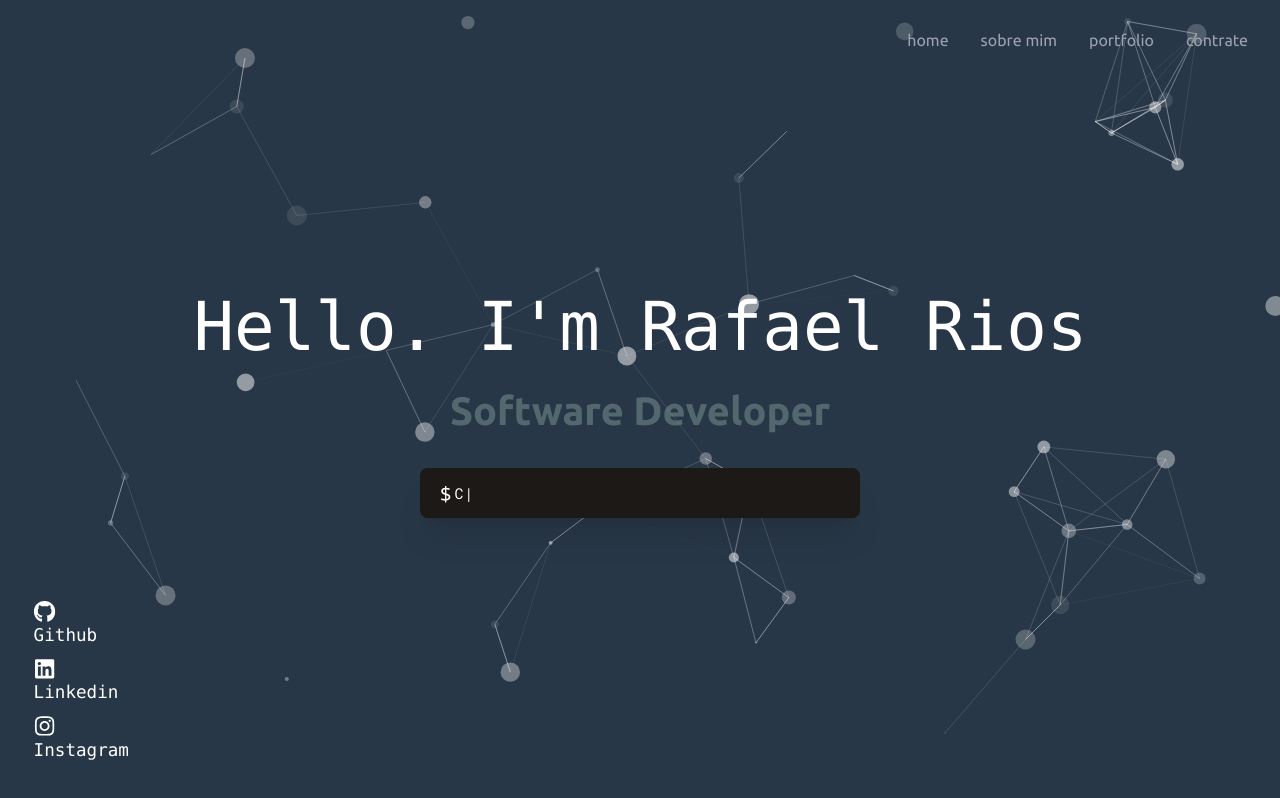
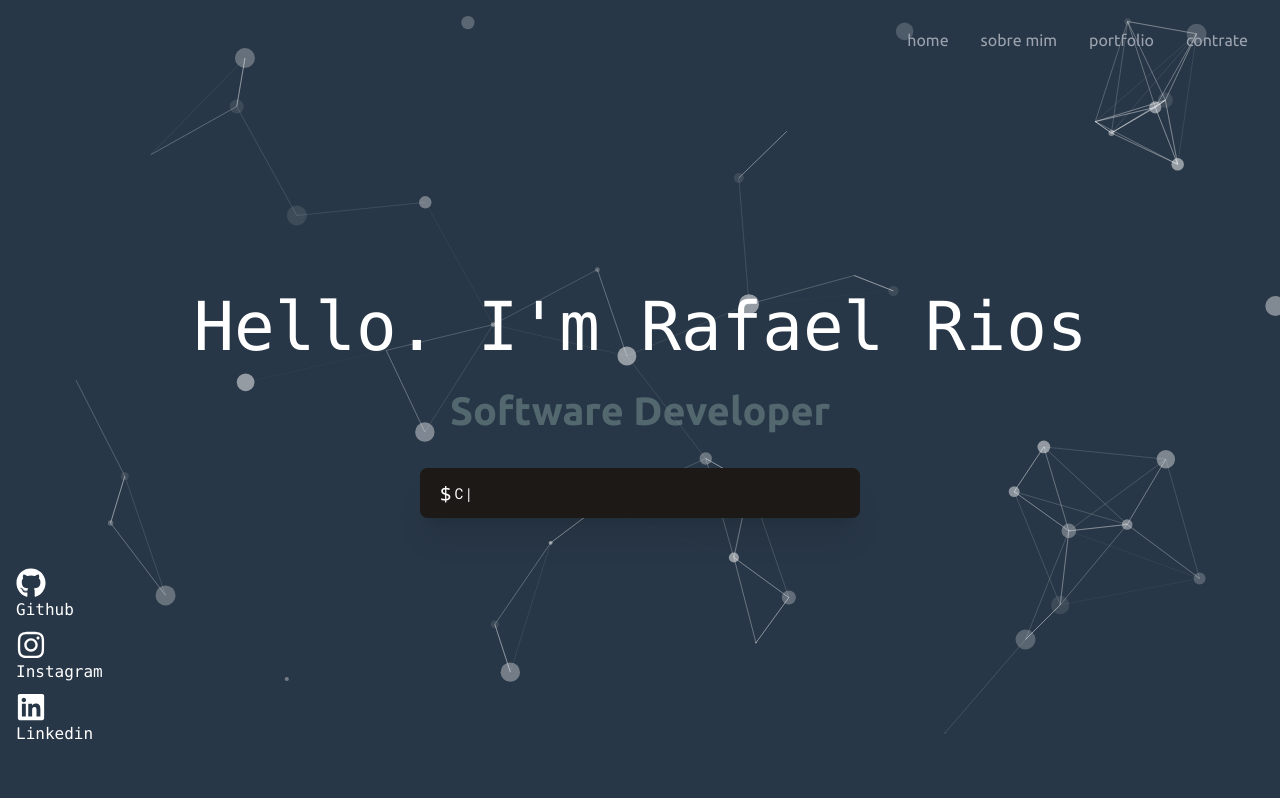
Before and after one commit to RafaelRaios/Portfolio, a React (Vite) app: page / in a window 1280 px wide. Built offline with nearby package versions, Linux system fonts and the light colour scheme.

Commit message:
social links

```diff
--- a/src/App.jsx
+++ b/src/App.jsx
@@ -31,6 +31,7 @@ function App() {
 
         <Navbar />
         <Home />
+        <Sobre/>
         <SocialLinks />
       </div>
     </>
--- a/src/components/SocialLinks.jsx
+++ b/src/components/SocialLinks.jsx
@@ -9,7 +9,7 @@ const SocialLinks = () => {
             id: 1,
             child: (
                 <>
-                    <FaGithub size={20}/> <samp className="hidden md:flex">Github </samp>
+                    <FaGithub size={30}/> <samp className="hidden md:flex">Github</samp>
                 </>
             ),
             href: "https://github.com/RafaelRaios",
@@ -19,28 +19,30 @@ const SocialLinks = () => {
             id: 2,
             child: (
                 <>
-                   <FaLinkedin size={20}/> <samp className="hidden md:flex">Linkedin</samp>
+                   <FaInstagram size={30}/> <samp className="hidden md:flex">Instagram</samp>
                 </>
             ),
-            href: "https://www.linkedin.com/in/rafael-rios-937645267/",
+            href: "https://www.instagram.com/rios.d.rafael/",
             style: "rounded-tr-md"
         },
         {
             id: 3,
             child: (
                 <>
-                   <FaInstagram size={20}/> <samp className="hidden md:flex">Instagram</samp>
+                   <FaLinkedin size={30}/> <samp className="hidden md:flex">Linkedin</samp>
                 </>
             ),
-            href: "https://www.instagram.com/rios.d.rafael/",
+            href: "https://www.linkedin.com/in/rafael-rios-937645267/",
             style: "rounded-tr-md"
         },
+        ,
 
     ]
 
     const socialL = links.map((link) =>
 
-                <li className=" text-white hover:text-yellow-100 md:my-2 mx-3 md:mx-0" key={link.id}>
+                <li className={" text-white hover:text-yellow-100 md:my-2 mx-3 md:mx-0 " + " " + link.style}
+                key={link.id}>
 
                     <a href={link.href} target="blank"> {link.child} </a>
 
@@ -48,11 +50,13 @@ const SocialLinks = () => {
                )
 
     return (
-        <div className=" items-center w-full text-white fixed px-4 md:top-[75%] top-[90%]
-         md:scale-110 md:ml-20 flex">
-            <ul className="inline-block">
+        <div className=" items-center w-full text-white fixed px-4 md:top-[70%] top-[90%]
+           flex">
+            <ul className="flex md:inline ">
                 {socialL}
             </ul>
+
+
         </div>
     )
 }
```
